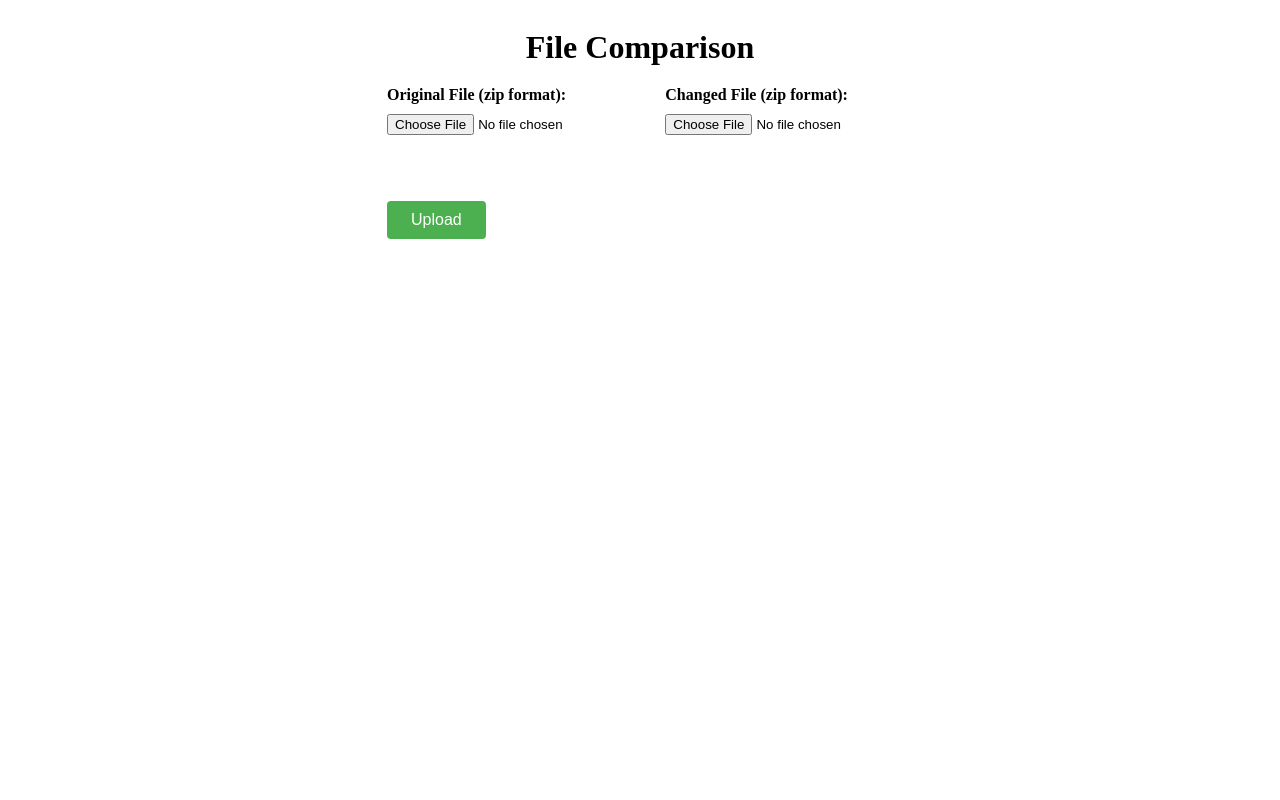
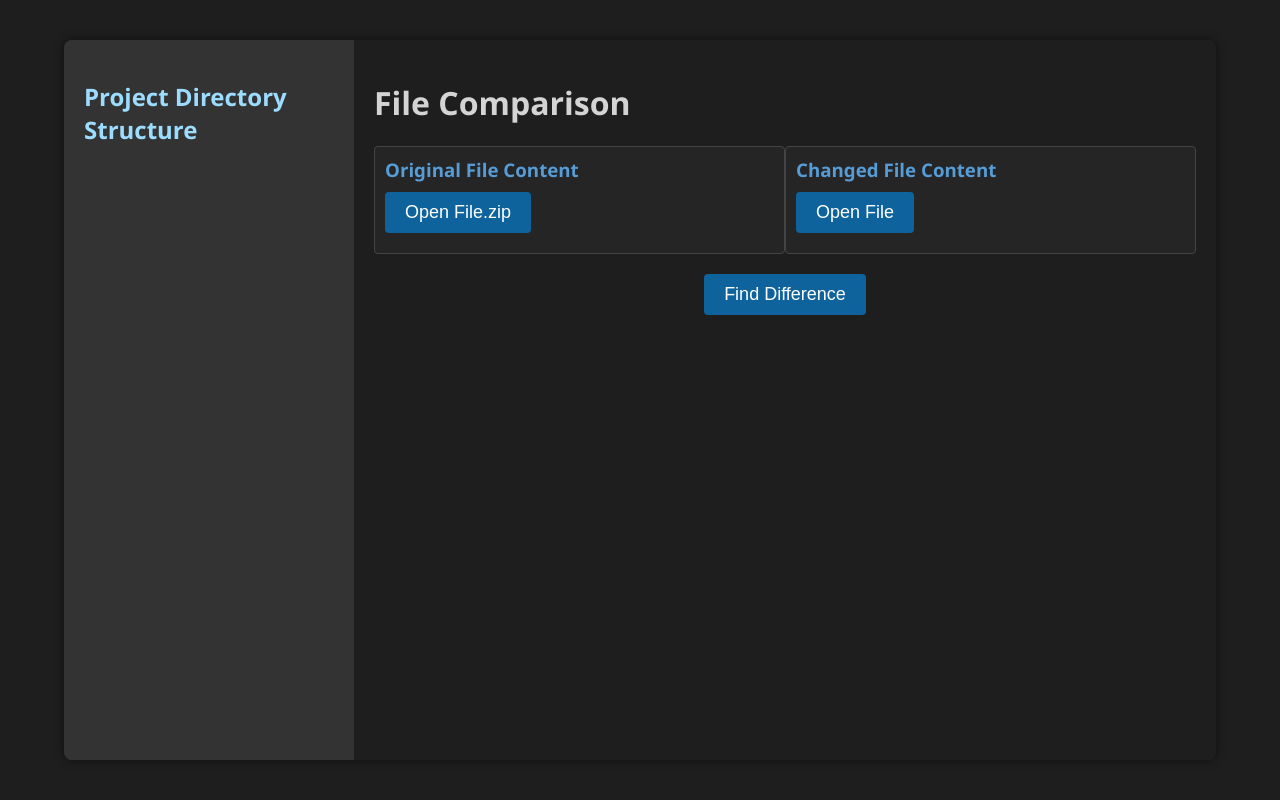
Before and after one commit to Devs-Of-Kosmo/flask, a Flask app: page / in a window 1280 px wide. Run offline with Flask 3, Linux system fonts and the light colour scheme; parts of the project's set-up code (start-up, migrations or seed data) failed here and were passed over.

Commit message:
07/01/flask

```diff
--- a/flask/website/main/routes.py
+++ b/flask/website/main/routes.py
@@ -1,8 +1,9 @@
 import os
 import zipfile
 import tempfile
-import shutil
-from flask import render_template, request, jsonify, Blueprint, Markup
+import difflib
+from flask import render_template, request, jsonify, Blueprint
+from markupsafe import Markup
 
 main = Blueprint('main', __name__)
 UPLOAD_FOLDER = tempfile.mkdtemp()
@@ -16,68 +17,87 @@
     file1 = request.files.get('file1')
     file2 = request.files.get('file2')
 
-    if not file1 or not file2:
-        return jsonify(result="Both files must be uploaded"), 400
+    if file1:
+        file1_path = os.path.join(UPLOAD_FOLDER, file1.filename)
+        file1.save(file1_path)
+        print(f"File1 saved at {file1_path}")  # 디버깅용 로그
+        dir1 = os.path.join(UPLOAD_FOLDER, os.path.splitext(file1.filename)[0])
+        with zipfile.ZipFile(file1_path, 'r') as zip_ref:
+            zip_ref.extractall(dir1)
+        print(f"File1 extracted to {dir1}")  # 디버깅용 로그
+        dir1_structure = get_directory_structure_html(dir1, "original")
+        return jsonify(result="Files uploaded successfully", combined_structure={"original_structure": dir1_structure})
 
-    file1_path = os.path.join(UPLOAD_FOLDER, file1.filename)
-    file2_path = os.path.join(UPLOAD_FOLDER, file2.filename)
+    if file2:
+        file2_path = os.path.join(UPLOAD_FOLDER, file2.filename)
+        file2.save(file2_path)
+        print(f"File2 saved at {file2_path}")  # 디버깅용 로그
+        with open(file2_path, 'r', encoding='utf-8') as f:
+            content = f.read()
+        print(f"File2 content: {content[:100]}...")  # 디버깅용 로그 (처음 100자만 출력)
+        return jsonify(result="Files uploaded successfully", content=content)
 
-    file1.save(file1_path)
-    file2.save(file2_path)
+    return jsonify(result="No file uploaded"), 400
 
-    # Extract the uploaded files
-    dir1 = os.path.join(UPLOAD_FOLDER, os.path.splitext(file1.filename)[0])
-    dir2 = os.path.join(UPLOAD_FOLDER, os.path.splitext(file2.filename)[0])
-
-    with zipfile.ZipFile(file1_path, 'r') as zip_ref:
-        zip_ref.extractall(dir1)
-    with zipfile.ZipFile(file2_path, 'r') as zip_ref:
-        zip_ref.extractall(dir2)
-
-    # Get the directory structures
-    dir1_structure = get_directory_structure_html(dir1)
-    dir2_structure = get_directory_structure_html(dir2)
-
-    combined_structure = Markup(f"""
-        <div class='structure-container'>
-            <div class='structure'>
-                <h3>Original File Structure</h3>
-                {dir1_structure}
-            </div>
-            <div class='structure'>
-                <h3>Changed File Structure</h3>
-                {dir2_structure}
-            </div>
-        </div>
-    """)
-
-    return jsonify(result="Files uploaded successfully", combined_structure=combined_structure)
-
-def get_directory_structure_html(rootdir):
+def get_directory_structure_html(rootdir, type):
     """
     Creates an HTML representation of the folder structure of rootdir
     """
     structure = "<ul class='directory-list'>"
     for root, dirs, files in os.walk(rootdir):
-        if root == rootdir:
-            for dir_name in dirs:
-                structure += f"<li class='directory'>{dir_name}{get_subdirectories(os.path.join(root, dir_name))}</li>"
-            for file_name in files:
-                structure += f"<li class='file'>{file_name}</li>"
-            break  # Only process the top-level directory
+        for dir_name in dirs:
+            structure += f"<li class='directory' data-path='{os.path.join(root, dir_name)}' data-type='{type}'>{dir_name}<ul class='nested'></ul></li>"
+        for file_name in files:
+            structure += f"<li class='file' data-path='{os.path.join(root, file_name)}' data-type='{type}'>{file_name}</li>"
+        break  # Only process the top-level directory
     structure += "</ul>"
     return structure
 
-def get_subdirectories(rootdir):
+def get_subdirectories_html(path, type):
     """
-    Creates an HTML representation of subdirectories for a given directory
+    Returns the HTML for the subdirectories and files within the given path
     """
-    structure = "<ul class='nested'>"
-    for root, dirs, files in os.walk(rootdir):
+    subdirs = "<ul class='nested active'>"
+    for root, dirs, files in os.walk(path):
         for dir_name in dirs:
-            structure += f"<li class='directory'>{dir_name}{get_subdirectories(os.path.join(root, dir_name))}</li>"
+            subdirs += f"<li class='directory' data-path='{os.path.join(root, dir_name)}' data-type='{type}'>{dir_name}<ul class='nested'></ul></li>"
         for file_name in files:
-            structure += f"<li class='file'>{file_name}</li>"
-        break  # Only process the immediate subdirectories
-    structure += "</ul>"
-    return structure
+            subdirs += f"<li class='file' data-path='{os.path.join(root, file_name)}' data-type='{type}'>{file_name}</li>"
+        break
+    subdirs += "</ul>"
+    return subdirs
+
+@main.route('/subdirectories', methods=['GET'])
+def get_subdirectories():
+    path = request.args.get('path')
+    dir_type = request.args.get('type')
+    if not path or not os.path.exists(path):
+        return jsonify(result="Directory not found"), 404
+    subdirs_html = get_subdirectories_html(path, dir_type)
+    return jsonify(result="Subdirectories loaded successfully", subdirectories=subdirs_html)
+
+@main.route('/file', methods=['GET'])
+def get_file():
+    file_path = request.args.get('path')
+    if not file_path or not os.path.exists(file_path):
+        return jsonify(result="File not found"), 404
+    with open(file_path, 'r', encoding='utf-8') as file:
+        content = file.read()
+    return jsonify(result="File loaded successfully", content=content)
+
+@main.route('/compare', methods=['POST'])
+def compare():
+    data = request.get_json()
+    original = data.get('original')
+    changed = data.get('changed')
+
+    diff = difflib.ndiff(original.splitlines(), changed.splitlines())
+    differences = []
+    for line in diff:
+        if line.startswith('- '):
+            differences.append(f"<span style='background-color: #fdd;'>{line[2:]}</span>")
+        elif line.startswith('+ '):
+            differences.append(f"<span style='background-color: #fdd;'>{line[2:]}</span>")
+    differences_html = '<br>'.join(differences)
+
+    return jsonify(differences=Markup(differences_html))
--- a/flask/website/static/css/styles.css
+++ b/flask/website/static/css/styles.css
@@ -1,90 +1,194 @@
+body {
+    font-family: 'Segoe UI', Tahoma, Geneva, Verdana, sans-serif;
+    background-color: #1e1e1e;
+    color: #d4d4d4;
+    margin: 0;
+    display: flex;
+    justify-content: center;
+    align-items: center;
+    height: 100vh;
+}
+
 .container {
     display: flex;
-    flex-direction: column;
-    align-items: center;
-    width: 80%;
-    margin: 0 auto;
+    width: 90%;
+    height: 90vh;
+    background-color: #252526;
+    border-radius: 8px;
+    overflow: hidden;
+    box-shadow: 0 0 10px rgba(0, 0, 0, 0.5);
 }
 
-h1 {
-    margin-bottom: 20px;
+.sidebar {
+    width: 250px;
+    padding: 20px;
+    background-color: #333;
+    display: flex;
+    flex-direction: column;
+    align-items: flex-start;
 }
 
-.file-upload {
-    display: flex;
-    justify-content: space-between;
-    width: 100%;
-    margin-bottom: 20px;
+.sidebar h2 {
+    margin-bottom: 10px;
+    color: #9cdcfe;
 }
 
-.upload-section {
-    width: 45%;
-    position: relative;
+.file-name {
+    margin-bottom: 20px;
+    font-size: 14px;
+    color: #cccccc;
 }
 
-.upload-label {
-    cursor: pointer;
-    display: block;
-    margin-bottom: 10px;
-    font-size: 16px;
-    font-weight: bold;
-    text-align: left;
-}
-
-.file-input {
-    display: block;
-    margin-bottom: 10px;
-}
-
-.styled-button {
-    background-color: #4CAF50;
-    border: none;
-    color: white;
-    padding: 10px 24px;
-    text-align: center;
-    text-decoration: none;
-    display: inline-block;
-    font-size: 16px;
-    cursor: pointer;
-    border-radius: 4px;
+.main-content {
+    flex-grow: 1;
+    padding: 20px;
+    background-color: #1e1e1e;
 }
 
 .results {
+    display: flex;
+    justify-content: space-between;
     width: 100%;
     margin-top: 20px;
 }
 
-.structure-container {
-    display: flex;
-    justify-content: space-between;
+.column {
+    width: 48%;
+    padding: 10px;
+    border: 1px solid #444;
+    overflow-y: auto;
+    max-height: 300px;
+    position: relative;
+    background-color: #252526;
+    border-radius: 4px;
 }
 
-.structure {
-    width: 45%;
-    border: 1px solid #ccc;
-    padding: 10px;
-    box-shadow: 0 0 10px rgba(0, 0, 0, 0.1);
-    background-color: #f9f9f9;
+.content-column {
+    width: 48%;
+    position: relative;
 }
 
-.structure h3 {
-    margin-top: 0;
+.title-section {
+    display: flex;
+    align-items: center;
+    margin-bottom: 10px;
 }
 
-ul.directory-list, ul.nested {
+.title-section h3 {
+    margin: 0;
+    padding-right: 10px;
+    color: #569cd6;
+}
+
+.upload-section {
+    display: flex;
+    flex-direction: row;
+    align-items: center;
+    margin-bottom: 10px;
+}
+
+.file-name {
+    margin-top: 5px;
+    font-size: 14px;
+    color: #cccccc;
+}
+
+.structure-container {
+    width: 100%;
+    overflow-y: auto;
+    max-height: 300px;
+}
+
+.directory-list, .nested {
     list-style-type: none;
-    padding-left: 20px;
+    padding-left: 10px;
     margin: 0;
 }
 
-ul.nested {
-    display: none;
+.directory {
+    cursor: pointer;
+    padding-left: 24px; /* Adjusted for folder icon */
+    position: relative;
 }
 
-li.directory {
-    cursor: pointer;
+.directory:before {
+    content: "\f07b"; /* FontAwesome folder icon */
+    font-family: "Font Awesome 5 Free";
+    font-weight: 900;
+    position: absolute;
+    left: 0;
+    top: 0;
+    color: #ffd700; /* Yellow color for folder icon */
 }
 
-li.file {
-    margin-left: 20px;
+.directory-open:before {
+    content: "\f07c"; /* FontAwesome folder-open icon */
+    color: #ffd700; /* Yellow color for open folder icon */
 }
+
+.file {
+    padding-left: 24px; /* Adjusted for file icon */
+    position: relative;
+}
+
+.file:before {
+    content: "\f15b"; /* FontAwesome file icon */
+    font-family: "Font Awesome 5 Free";
+    font-weight: 900;
+    position: absolute;
+    left: 0;
+    top: 0;
+    color: #d4d4d4; /* White color for file icon */
+}
+
+.nested {
+    display: none;
+    padding-left: 20px;
+}
+
+.active {
+    display: block;
+}
+
+.compare-section {
+    margin-top: 20px;
+    text-align: center;
+}
+
+#compare-btn, .open-file-btn, .compare-btn {
+    background-color: #0e639c;
+    color: white;
+    border: none;
+    padding: 10px 20px;
+    cursor: pointer;
+    font-size: 18px;
+    border-radius: 4px;
+    transition: background-color 0.3s, transform 0.3s;
+}
+
+#compare-btn:hover, .open-file-btn:hover, .compare-btn:hover {
+    background-color: #1177bb;
+    transform: scale(1.05);
+}
+
+.comparison-result {
+    margin-top: 20px;
+    padding: 10px;
+    border: 1px solid #444;
+    color: #d4d4d4; /* Text color */
+    background-color: #252526; /* Background color */
+    white-space: pre-wrap;
+    display: none; /* Initially hidden */
+    border-radius: 4px; /* Rounded corners */
+    max-height: 300px; /* Max height to allow scrolling */
+    overflow-y: auto; /* Enable vertical scrolling */
+}
+
+.comparison-result.show {
+    display: block; /* Display when there is content */
+}
+
+.comparison-result span {
+    background-color: #ffcccc; /* Highlighted text background */
+    color: #000; /* Highlighted text color */
+}
--- a/flask/website/static/js/scripts.js
+++ b/flask/website/static/js/scripts.js
@@ -1,6 +1,22 @@
-document.getElementById('uploadForm').addEventListener('submit', function(event) {
-    event.preventDefault();
-    var formData = new FormData(event.target);
+document.getElementById('file1').addEventListener('change', function() {
+    var fileName = this.files[0].name;
+    document.getElementById('file1-name').textContent = fileName;
+    uploadFile(this, 'original');
+});
+
+document.getElementById('file2').addEventListener('change', function() {
+    var fileName = this.files[0].name;
+    document.getElementById('file2-name').textContent = fileName;
+    readFile(this, 'changed');
+});
+
+document.getElementById('compare-btn').addEventListener('click', function() {
+    compareFiles();
+});
+
+function uploadFile(input, type) {
+    var formData = new FormData();
+    formData.append(input.name, input.files[0]);
 
     fetch('/upload', {
         method: 'POST',
@@ -8,22 +24,150 @@
     })
     .then(response => response.json())
     .then(data => {
-        if (data.result === "Files uploaded successfully") {
-            document.getElementById('results').innerHTML = data.combined_structure;
+        if (type === 'original') {
+            document.getElementById('original-structure-container').innerHTML = data.combined_structure.original_structure;
             addDirectoryToggle();
-        } else {
-            document.getElementById('results').innerHTML = data.result;
+            addFileClickEvent();
+        } else if (type === 'changed') {
+            document.getElementById('changed-file-content').innerText = data.content;
         }
     })
     .catch(error => console.error('Error:', error));
-});
+}
+
+function readFile(input, type) {
+    var file = input.files[0];
+    var reader = new FileReader();
+
+    reader.onload = function(event) {
+        var content = event.target.result;
+        if (type === 'changed') {
+            document.getElementById('changed-file-content').innerText = content;
+        }
+    };
+
+    reader.readAsText(file);
+}
+
+function compareFiles() {
+    var originalContent = document.getElementById('original-file-content').innerText;
+    var changedContent = document.getElementById('changed-file-content').innerText;
+
+    fetch('/compare', {
+        method: 'POST',
+        headers: {
+            'Content-Type': 'application/json'
+        },
+        body: JSON.stringify({
+            original: originalContent,
+            changed: changedContent
+        })
+    })
+    .then(response => response.json())
+    .then(data => {
+        var resultElement = document.getElementById('comparison-result');
+        resultElement.innerHTML = data.differences;
+        resultElement.classList.add('show'); // Add this line to show the result
+    })
+    .catch(error => console.error('Error:', error));
+}
+
+let openDirectories = {}; // 열린 디렉토리 상태를 추적하는 객체
 
 function addDirectoryToggle() {
     var toggler = document.getElementsByClassName("directory");
     for (var i = 0; i < toggler.length; i++) {
-        toggler[i].addEventListener("click", function() {
-            this.parentElement.querySelector(".nested").classList.toggle("active");
-            this.classList.toggle("directory-open");
-        });
+        var directoryPath = toggler[i].getAttribute("data-path");
+
+        if (!toggler[i].classList.contains("bound")) {
+            toggler[i].classList.add("bound");
+            toggler[i].addEventListener("click", function() {
+                var nested = this.querySelector(".nested");
+                if (nested) {
+                    nested.classList.toggle("active");
+                    this.classList.toggle("directory-open");
+
+                    if (nested.innerHTML === "") {
+                        var path = this.getAttribute("data-path");
+                        var type = this.getAttribute("data-type");
+                        fetch(`/subdirectories?path=${encodeURIComponent(path)}&type=${type}`)
+                        .then(response => response.json())
+                        .then(data => {
+                            if (data.result === "Subdirectories loaded successfully") {
+                                nested.innerHTML = data.subdirectories;
+                                addDirectoryToggle();
+                                addFileClickEvent();
+                                openDirectories[path] = true; // 디렉토리를 열린 상태로 설정
+                                updateOpenDirectories();
+                            } else {
+                                alert(data.result);
+                            }
+                        })
+                        .catch(error => console.error('Error:', error));
+                    } else {
+                        if (nested.classList.contains("active")) {
+                            openDirectories[directoryPath] = true;
+                        } else {
+                            delete openDirectories[directoryPath];
+                        }
+                        updateOpenDirectories();
+                    }
+                }
+            });
+        }
+
+        // 열린 디렉토리를 유지
+        if (openDirectories[directoryPath]) {
+            toggler[i].classList.add("directory-open");
+            var nested = toggler[i].querySelector(".nested");
+            if (nested) {
+                nested.classList.add("active");
+            }
+        }
     }
 }
+
+function updateOpenDirectories() {
+    var toggler = document.getElementsByClassName("directory");
+    for (var i = 0; i < toggler.length; i++) {
+        var directoryPath = toggler[i].getAttribute("data-path");
+        if (openDirectories[directoryPath]) {
+            toggler[i].classList.add("directory-open");
+            var nested = toggler[i].querySelector(".nested");
+            if (nested) {
+                nested.classList.add("active");
+            }
+        } else {
+            toggler[i].classList.remove("directory-open");
+            var nested = toggler[i].querySelector(".nested");
+            if (nested) {
+                nested.classList.remove("active");
+            }
+        }
+    }
+}
+
+function addFileClickEvent() {
+    var files = document.getElementsByClassName("file");
+    for (var i = 0; i < files.length; i++) {
+        if (!files[i].classList.contains("bound")) {
+            files[i].classList.add("bound");
+            files[i].addEventListener("click", function() {
+                var filePath = this.getAttribute("data-path");
+                var fileType = this.getAttribute("data-type");
+                fetch('/file?path=' + encodeURIComponent(filePath))
+                .then(response => response.json())
+                .then(data => {
+                    if (data.result === "File loaded successfully") {
+                        if (fileType === 'original') {
+                            document.getElementById('original-file-content').innerText = data.content;
+                        }
+                    } else {
+                        alert(data.result);
+                    }
+                })
+                .catch(error => console.error('Error:', error));
+            });
+        }
+    }
+}
--- a/flask/website/templates/base.html
+++ b/flask/website/templates/base.html
@@ -2,12 +2,12 @@
 <html lang="en">
 <head>
     <meta charset="UTF-8">
-    <meta name="viewport" content="width=device-width, initial-scale=1.0">
-    <title>{% block title %}My Website{% endblock %}</title>
+    <title>{% block title %}My Flask App{% endblock %}</title>
     <link rel="stylesheet" href="{{ url_for('static', filename='css/styles.css') }}">
+    <link rel="stylesheet" href="{{ url_for('static', filename='css/styles.css') }}">
+    <link rel="stylesheet" href="https://cdnjs.cloudflare.com/ajax/libs/font-awesome/5.15.4/css/all.min.css">
 </head>
 <body>
 {% block content %}{% endblock %}
-<script src="{{ url_for('static', filename='js/scripts.js') }}"></script>
 </body>
 </html>
--- a/flask/website/templates/index.html
+++ b/flask/website/templates/index.html
@@ -4,22 +4,50 @@
 
 {% block content %}
 <div class="container">
-    <h1>File Comparison</h1>
-    <form id="uploadForm" action="/upload" method="post" enctype="multipart/form-data">
-        <div class="file-upload">
-            <div class="upload-section">
-                <label for="file1" class="upload-label">Original File (zip format):</label>
-                <input type="file" name="file1" id="file1" class="file-input" required><br><br>
+    <div class="sidebar">
+        <h2>Project Directory Structure</h2>
+        <span id="file1-name" class="file-name"></span>
+        <div class="structure-container" id="original-structure-container">
+            <!-- Original file structure will be displayed here -->
+        </div>
+    </div>
+    <div class="main-content">
+        <h1>File Comparison</h1>
+        <div class="results">
+            <div class="column content-column">
+                <div class="title-section">
+                    <h3>Original File Content</h3>
+                </div>
+                <div class="upload-section">
+                    <input type="file" name="file1" id="file1" class="file-input" style="display: none;" required>
+                    <button type="button" class="open-file-btn" onclick="document.getElementById('file1').click();">Open File.zip</button>
+                </div>
+                <div class="file-content" id="original-file-content">
+                    <!-- Original file content will be displayed here -->
+                </div>
             </div>
-            <div class="upload-section">
-                <label for="file2" class="upload-label">Changed File (zip format):</label>
-                <input type="file" name="file2" id="file2" class="file-input" required><br><br>
+            <div class="column content-column">
+                <div class="title-section">
+                    <h3>Changed File Content</h3>
+                </div>
+                <div class="upload-section">
+                    <input type="file" name="file2" id="file2" class="file-input" style="display: none;" required>
+                    <button type="button" class="open-file-btn" onclick="document.getElementById('file2').click();">Open File</button>
+                    <span id="file2-name" class="file-name"></span>
+                </div>
+                <div class="file-content" id="changed-file-content">
+                    <!-- Changed file content will be displayed here -->
+                </div>
             </div>
         </div>
-        <button type="submit" class="styled-button">Upload</button>
-    </form>
-    <div class="results" id="results">
-        <!-- Directory structure will be displayed here -->
+        <div class="compare-section">
+            <button id="compare-btn">Find Difference</button>
+            <div class="comparison-result" id="comparison-result">
+                <!-- Differences will be displayed here -->
+            </div>
+        </div>
     </div>
 </div>
+
+<script src="{{ url_for('static', filename='js/scripts.js') }}"></script>
 {% endblock %}
```
Also changed, not shown: flask/run.py (line endings or trailing spaces).
